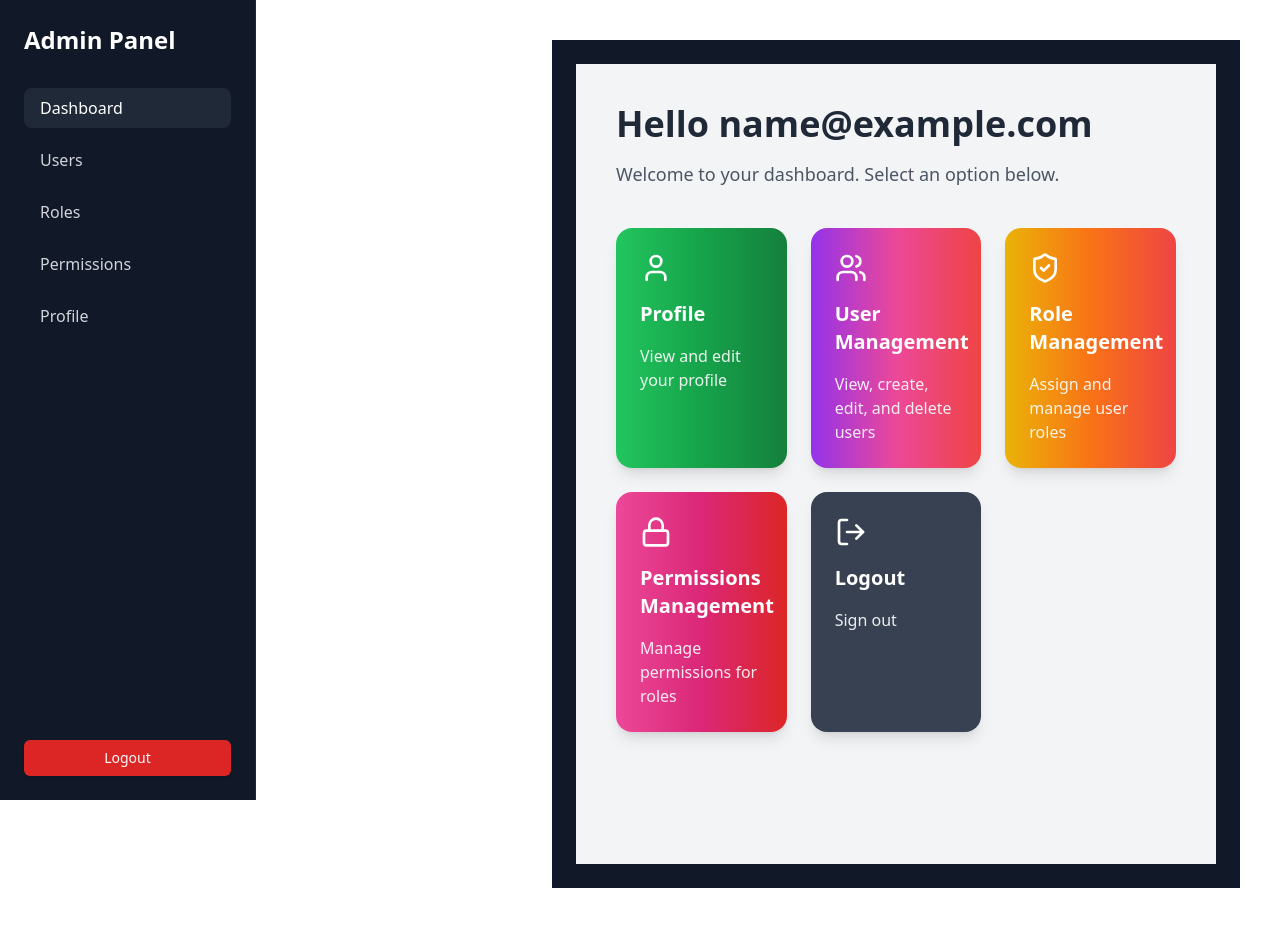
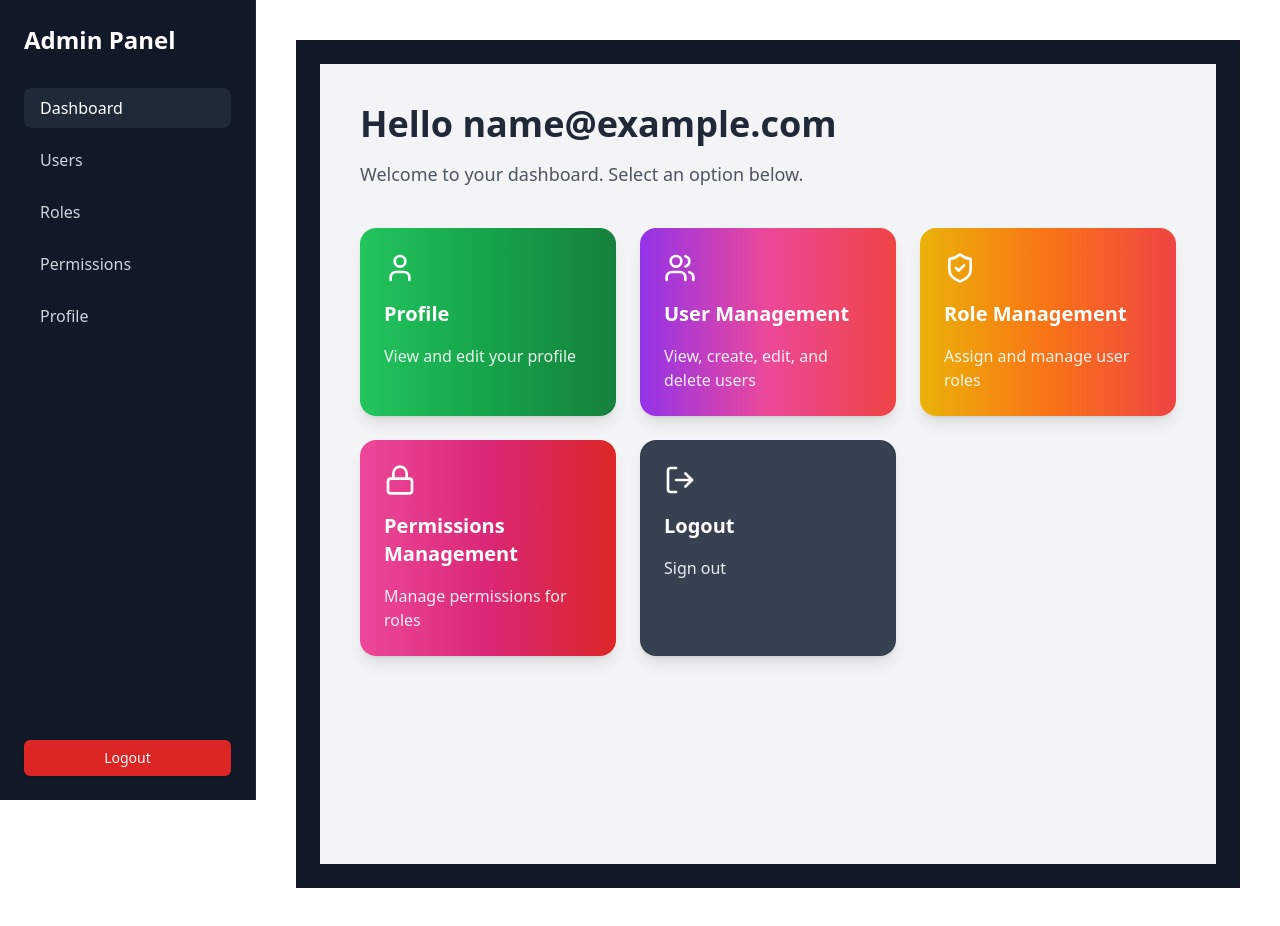
Before and after one commit to AtharvaC1810/employee-login, a Next.js app in the folder frontend-app/: page /dashboard in a window 1280 px wide. Built offline with nearby package versions, Linux system fonts and the light colour scheme; sample sign-in values are in the browser's storage.

Commit message:
fixed dashboard

```diff
--- a/frontend-app/src/app/dashboard/layout.tsx
+++ b/frontend-app/src/app/dashboard/layout.tsx
@@ -5,7 +5,7 @@ export default function DashboardLayout({ children }: { children: React.ReactNod
     <div className="flex">
       <Sidebar />
 
-      <main className="ml-64 w-full p-6 bg-gray-900 min-h-screen text-white">
+      <main className="w-full p-6 bg-gray-900 min-h-screen text-white">
         {children}
       </main>
     </div>
```
